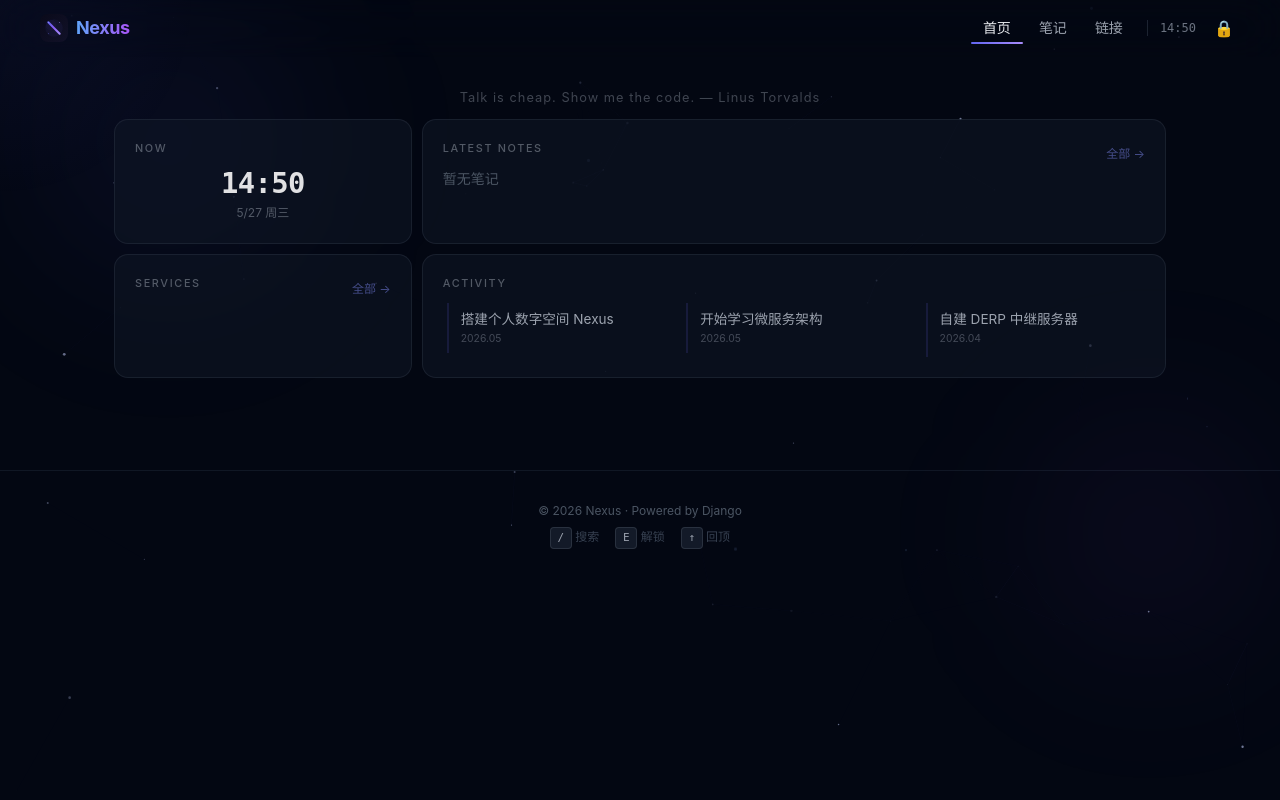
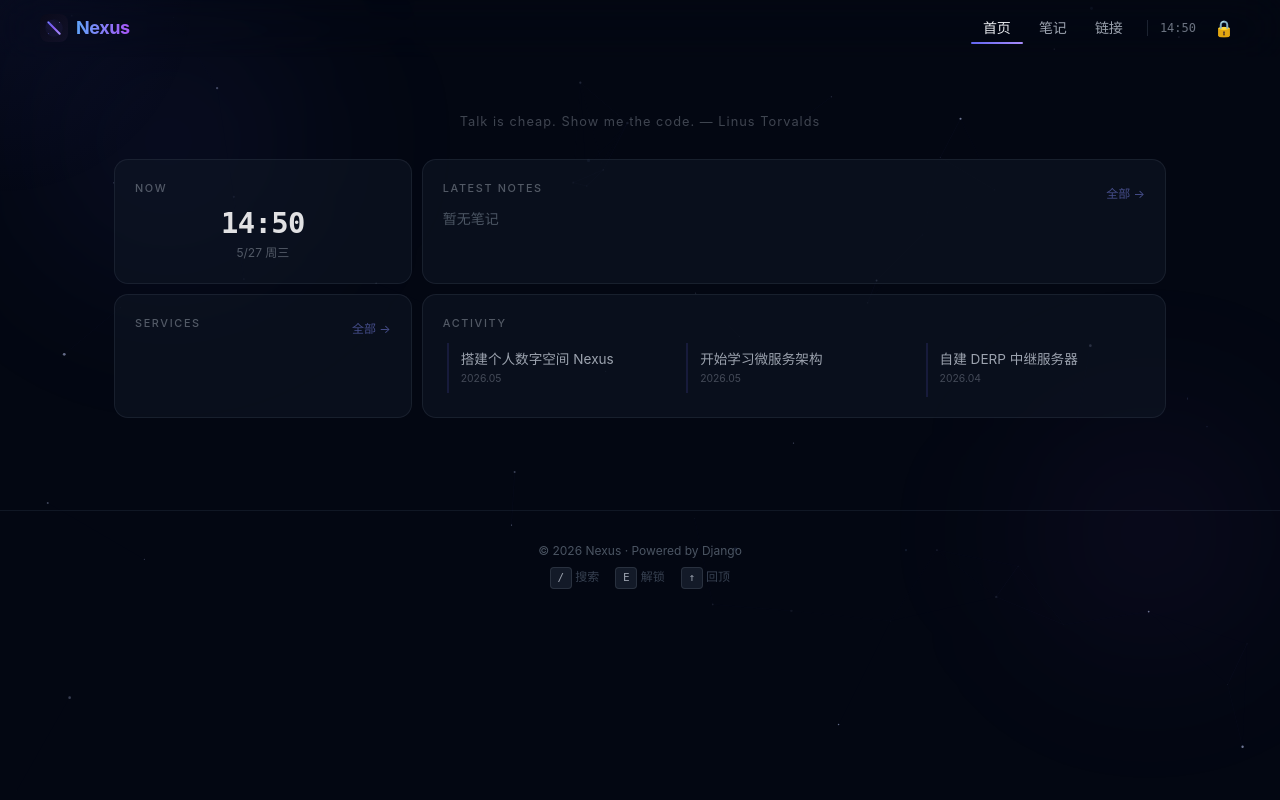
Before and after one commit to FeliixFeng/nexus, a Django app: page / in a window 1280 px wide. Run offline with Django 5.2, Linux system fonts and the light colour scheme; data that the repository does not hold is empty; some libraries are stand-ins or nearby versions.

Commit message:
fix: 语录区域加高/卡片往下移/底部留白减少

```diff
--- a/nexus_core/templates/core/home.html
+++ b/nexus_core/templates/core/home.html
@@ -52,7 +52,8 @@
     body:hover #spotlight { opacity: 1; }
 
     .top-area {
-        padding-top: 2rem;
+        padding-top: 3.5rem;
+        padding-bottom: 1rem;
         text-align: center;
     }
     .top-quote {
@@ -70,7 +71,7 @@
         max-width: 1100px;
         margin: 0 auto;
         padding: 12px 24px 12px;
-        max-height: calc(100vh - 56px - 60px);
+        max-height: calc(100vh - 56px - 100px);
         height: auto;
         box-sizing: border-box;
     }
```
